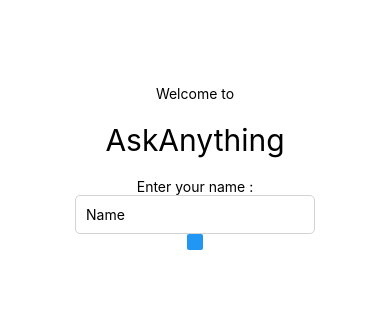
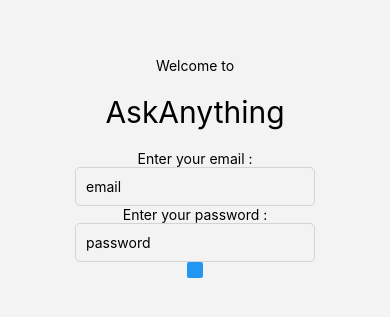
Before and after one commit to ishtiak-ahmed/AskAnything, a React Native app: screen / in a window 390 px wide. Shown: the part 255-572 px from the top of the page. Built offline with nearby package versions, Linux system fonts and the light colour scheme.

Commit message:
setting page structure

```diff
--- a/App.js
+++ b/App.js
@@ -10,13 +10,13 @@ export default function App() {
   const [page, setPage] = useState('welcome')
   return (
     <userContext.Provider value={[name, setName, page, setPage]}>
-      <View style={styles.container}>
+      <>
         {
           page === 'welcome' ?
             <Welcome></Welcome>
             : <Home></Home>
         }
-      </View>
+      </>
     </userContext.Provider>
   );
 }
@@ -24,7 +24,7 @@ export default function App() {
 const styles = StyleSheet.create({
   container: {
     flex: 1,
-    backgroundColor: '#fff',
+    backgroundColor: 'lightblue',
     alignItems: 'center',
     justifyContent: 'center',
   },
--- a/Components/Home/Home.js
+++ b/Components/Home/Home.js
@@ -15,9 +15,10 @@ export default function Home() {
 
     return (
         <View style={styles.container}>
-
-            <Text style={{ fontSize: '30px', margin: '20px' }}>AskAnything</Text>
-            <Text style={{ fontSize: '30px', margin: '20px' }}>Welcome back {name}</Text>
+            <View style={styles.navbar}>
+                <Text style={{ fontSize: '20px', flex: '1', marginRight: '2em' }}>AskAnything</Text>
+                <Text style={{ fontSize: '20px', flex: '1' }}>{name}</Text>
+            </View>
             {
                 posts.map(post => <Question key={post.id} question={post.title}></Question>)
             }
@@ -28,10 +29,16 @@ export default function Home() {
 const styles = StyleSheet.create({
     container: {
         flex: 1,
-        backgroundColor: '#fff',
+        backgroundColor: 'lightblue',
         alignItems: 'center',
         justifyContent: 'center',
-        fontSize: '30px'
+        fontSize: '30px',
+        padding: '10px'
+    },
+    navbar: {
+        flex: 1,
+        flexDirection: 'row',
+        justifyContent: 'space-between',
     },
     input: {
         borderColor: 'lightgray',
--- a/Components/Question/Question.js
+++ b/Components/Question/Question.js
@@ -1,11 +1,11 @@
 import React from 'react'
-import { View, Text } from 'react-native'
+import { View, StyleSheet, Text } from 'react-native'
 
 export default function Question({ question }) {
     return (
         <View>
             <Text >What are the advantage fo React Native? {question}</Text>
-            <View >
+            <View style={styles.buttonGroup}>
                 <button>UpVote</button>
                 <button>DownVote</button>
                 <button>Reply</button>
@@ -13,3 +13,18 @@ export default function Question({ question }) {
         </View>
     )
 }
+
+const styles = StyleSheet.create({
+    buttonGroup: {
+        flex: 1,
+        flexDirection: 'row',
+        backgroundColor: 'lightblue',
+        alignItems: 'center',
+        fontSize: '30px'
+    },
+    input: {
+        borderColor: 'lightgray',
+        border: '1px solid gray',
+        padding: '5px 10px'
+    }
+});
--- a/Components/Welcome/Welcome.js
+++ b/Components/Welcome/Welcome.js
@@ -5,13 +5,19 @@ import { userContext } from '../../App';
 
 export default function Welcome() {
     const [name, setName, page, setPage] = useContext(userContext)
+    const [password, setPassword] = useState('')
+    const handleLogin = () => {
+        setPage('home')
+    }
     return (
         <View style={styles.container}>
             <Text>Welcome to</Text>
             <Text style={{ fontSize: '30px', margin: '20px' }}>AskAnything</Text>
-            <Text>Enter your name :</Text>
-            <TextInput style={styles.input} placeholder='Name' onChangeText={text => setName(text)}></TextInput>
-            <Button onPress={() => setPage('home')}>
+            <Text>Enter your email :</Text>
+            <TextInput style={styles.input} placeholder='email' onChangeText={text => setName(text)}></TextInput>
+            <Text>Enter your password :</Text>
+            <TextInput style={styles.input} placeholder='password' type="password" onChangeText={text => setPassword(text)}></TextInput>
+            <Button onPress={() => handleLogin}>
                 <Text>Continue</Text>
                 Continue
             </Button>
@@ -22,10 +28,11 @@ export default function Welcome() {
 const styles = StyleSheet.create({
     container: {
         flex: 1,
-        backgroundColor: '#fff',
+        backgroundColor: '#F3F3F3',
         alignItems: 'center',
         justifyContent: 'center',
-        fontSize: '30px'
+        fontSize: '30px',
+        padding: '10px'
     },
     input: {
         border: '1px solid lightgray',
```
